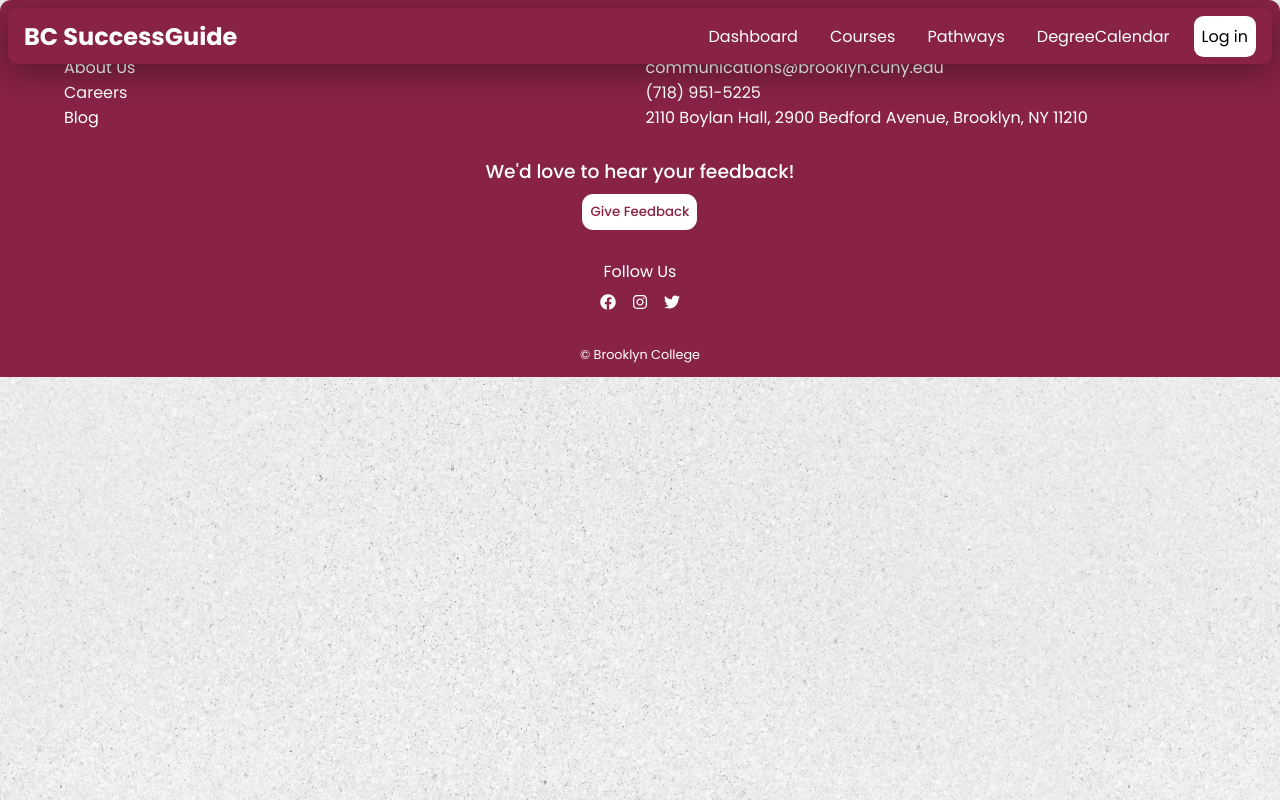
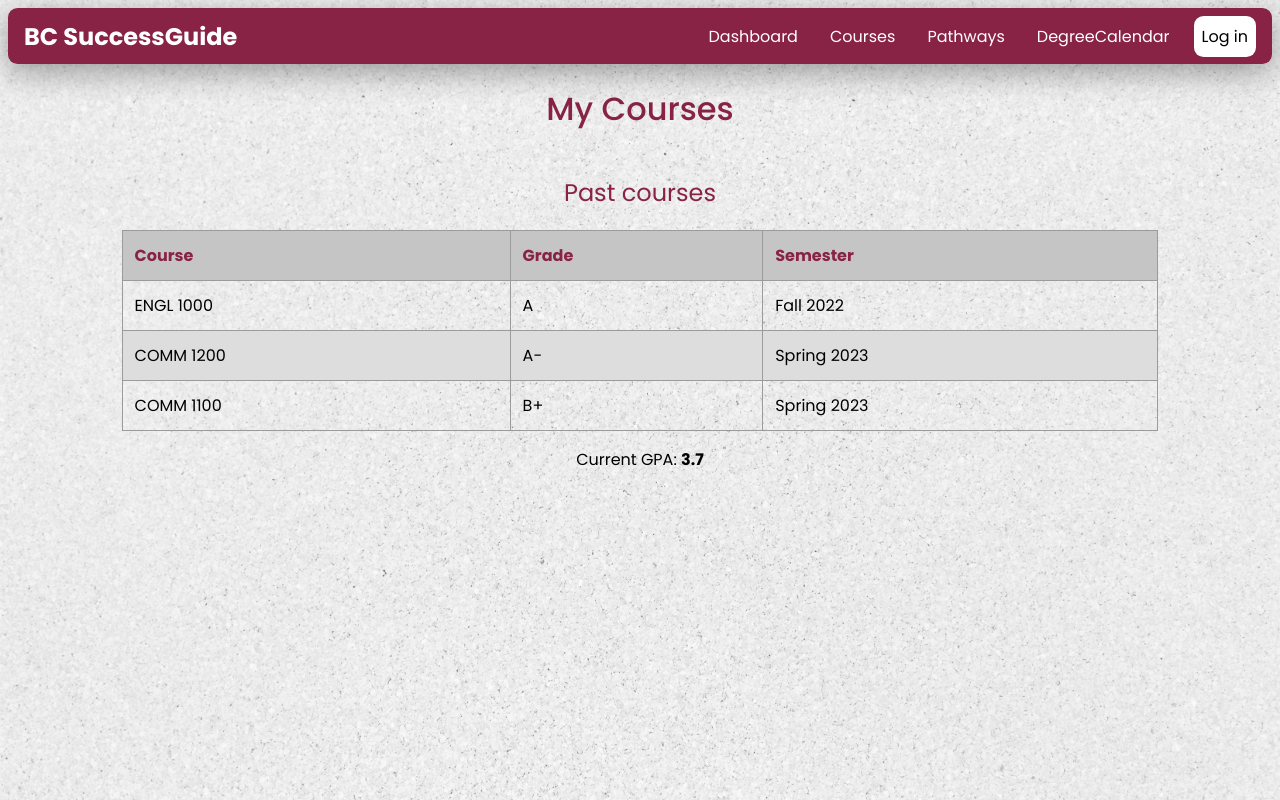
Before and after one commit to AliFares02/BC-SuccessGuide, a React (Vite) app in the folder client/: page /courses in a window 1280 px wide. Shown: the top 800 px of the page. Built offline with nearby package versions, Linux system fonts and the light colour scheme.

Commit message:
setup courses page initial layout with static filler data

```diff
--- a/client/src/App.css
+++ b/client/src/App.css
@@ -190,6 +190,16 @@ body {
 .page-title,
 .dashboard-container h2 {
   text-align: center;
+  font-size: 2rem;
+  font-weight: 500;
+  width: 90%;
+  color: rgb(136, 35, 70);
+}
+
+.page-sub-title {
+  text-align: center;
+  font-size: 1.5rem;
+  font-weight: 300;
   width: 90%;
   color: rgb(136, 35, 70);
 }
@@ -236,8 +246,9 @@ body {
   flex-direction: column;
   justify-content: center;
   align-items: center;
-  width: 95%;
-  height: 60dvh;
+  width: 100%;
+  min-height: 60dvh;
+  margin: 5rem 0;
 }
 
 .current-course-pathways-tracker {
@@ -245,9 +256,9 @@ body {
   flex-direction: column;
   justify-content: center;
   align-items: center;
-  min-height: 25rem;
   width: 95%;
-  max-width: 50rem;
+  max-width: 65rem;
+  flex-grow: 1;
   border: 2px solid rgb(136, 35, 70);
   border-radius: 0.7rem;
   overflow: hidden;
@@ -263,7 +274,9 @@ body {
 
 .current-course-pathways-subcontainer-title h2 {
   color: white !important;
-  margin: 0.7rem;
+  margin: 0.6rem;
+  font-size: 1.6rem;
+  font-weight: 500;
 }
 
 .current-courses-pathways-subcontainer {
@@ -271,19 +284,16 @@ body {
   flex-wrap: wrap;
   width: 100%;
   height: 100%;
+  flex-grow: 1;
 }
 
 .current-schedule {
-  flex: 1;
+  flex: 1 1 50%;
   border-collapse: collapse;
 }
 
 .current-schedule thead {
   background-color: #c5c5c5;
-}
-
-.current-schedule th {
-  padding: 0.5rem;
 }
 
 .current-schedule th,
@@ -306,11 +316,22 @@ body {
   align-items: center;
   justify-content: center;
   border-left: 2px solid rgb(136, 35, 70);
-  flex: 1;
+  flex: 1 1 50%;
 }
 
+.current-schedule h3 {
+  margin: 0.41rem;
+  display: flex;
+  justify-content: center;
+  align-items: center;
+  gap: 0.5rem;
+}
 .current-checklist h3 {
   margin: 0.5rem;
+  display: flex;
+  justify-content: center;
+  align-items: center;
+  gap: 0.5rem;
 }
 
 .current-checklist-tabs {
@@ -357,10 +378,17 @@ body {
   display: flex;
   flex-direction: column;
   width: 95%;
-  min-height: 50dvh;
+  min-height: 60dvh;
   margin-bottom: 5rem;
   justify-content: center;
   align-items: center;
+}
+
+.pathways-cards-title {
+  font-size: 1.6rem;
+  font-weight: 500;
+  text-align: center;
+  color: rgb(136, 35, 70);
 }
 
 .pathways-cards-sub-container {
@@ -368,7 +396,7 @@ body {
   flex-wrap: wrap;
   justify-content: center;
   align-items: center;
-  gap: 2rem;
+  gap: 3rem;
 }
 
 .thumbnail-card {
@@ -382,6 +410,8 @@ body {
 
 .thumbnail-card h2 {
   color: white;
+  font-weight: 500;
+  font-size: 1.3rem;
 }
 .thumbnail-card div {
   display: flex;
@@ -433,7 +463,55 @@ body {
   transform: scale(1.1);
 }
 
-/* Footer stlying */
+/* Courses page styling */
+.courses-container {
+  display: flex;
+  width: 100%;
+  margin-top: 4rem;
+  min-height: 100dvh;
+  flex-direction: column;
+  align-items: center;
+  flex: 1;
+}
+
+.courses-tables-container {
+  display: flex;
+  flex-direction: column;
+  justify-content: center;
+  align-items: center;
+  width: 90%;
+  margin-bottom: 3rem;
+}
+
+.past-courses-table {
+  width: 90%;
+  max-width: 75rem;
+  border-collapse: collapse;
+}
+
+.past-courses-table th {
+  color: rgb(136, 35, 70);
+}
+
+.past-courses-table th,
+.past-courses-table td {
+  border: 1px solid rgb(155, 155, 155);
+  padding: 12px;
+  text-align: left;
+}
+
+.past-courses-table thead {
+  background-color: #c5c5c5;
+}
+
+.past-courses-table tr:nth-child(even) {
+  background-color: #dddddd;
+}
+
+.current-gpa-container {
+}
+
+/* Footer styling */
 .footer-container {
   display: flex;
   flex-direction: column;
--- a/client/src/App.jsx
+++ b/client/src/App.jsx
@@ -3,6 +3,7 @@ import { Routes, Route } from "react-router-dom";
 import Navbar from "./components/Navbar";
 import Dashboard from "./pages/Dashboard";
 import Footer from "./components/Footer";
+import Courses from "./pages/Courses";
 
 function App() {
   return (
@@ -10,6 +11,7 @@ function App() {
       <Navbar />
       <Routes>
         <Route path="/" element={<Dashboard />} />
+        <Route path="/courses" element={<Courses />} />
       </Routes>
       <Footer />
     </div>
--- /dev/null
+++ b/client/src/pages/Courses.jsx
@@ -0,0 +1,45 @@
+import React from "react";
+
+function Courses() {
+  return (
+    <div className="courses-container">
+      <h1 className="page-title">My Courses</h1>
+      <div className="courses-tables-container">
+        <h2 className="page-sub-title">Past courses</h2>
+        <table className="past-courses-table">
+          <thead>
+            <tr>
+              <th>Course</th>
+              <th>Grade</th>
+              <th>Semester</th>
+            </tr>
+          </thead>
+          <tbody>
+            <tr>
+              <td>ENGL 1000</td>
+              <td>A</td>
+              <td>Fall 2022</td>
+            </tr>
+            <tr>
+              <td>COMM 1200</td>
+              <td>A-</td>
+              <td>Spring 2023</td>
+            </tr>
+            <tr>
+              <td>COMM 1100</td>
+              <td>B+</td>
+              <td>Spring 2023</td>
+            </tr>
+          </tbody>
+        </table>
+        <div className="current-gpa-container">
+          <p>
+            Current GPA: <b>3.7</b>
+          </p>
+        </div>
+      </div>
+    </div>
+  );
+}
+
+export default Courses;
--- a/client/src/pages/Dashboard.jsx
+++ b/client/src/pages/Dashboard.jsx
@@ -2,6 +2,7 @@ import React, { useState } from "react";
 import FlowChart from "../components/FlowChart";
 import { BsGraphUp, BsTools, BsCashCoin } from "react-icons/bs";
 import { MdOutlinePendingActions } from "react-icons/md";
+import { IoIosArrowForward } from "react-icons/io";
 
 function Dashboard() {
   const [selectedChecklistCategory, setSelectedChecklistCategory] = useState(0);
@@ -56,7 +57,14 @@ function Dashboard() {
             <table className="current-schedule">
               <thead>
                 <tr>
-                  <th>Current Courses</th>
+                  <th>
+                    <h3>
+                      Current Courses{" "}
+                      <IoIosArrowForward
+                        style={{ color: "rgb(136, 35, 70)", cursor: "pointer" }}
+                      />
+                    </h3>
+                  </th>
                 </tr>
               </thead>
               <tbody>
@@ -75,7 +83,12 @@ function Dashboard() {
               </tbody>
             </table>
             <div className="current-checklist">
-              <h3>Milestone Tracker</h3>
+              <h3>
+                Milestone Tracker{" "}
+                <IoIosArrowForward
+                  style={{ color: "rgb(136, 35, 70)", cursor: "pointer" }}
+                />
+              </h3>
               <div className="current-checklist-tabs">
                 {checklistCategories.map((checkListCategory, index) => (
                   <label
@@ -115,7 +128,9 @@ function Dashboard() {
       </div>
       <div className="pathways-cards-container">
         {/* make college life, expand your horizons, pathway to success be cards and once clicked will take them to pathways page, change pathways name to something more generic rather than college specific.  */}
-        <h2>Get the Tools to Jumpstart Your Future in CASD</h2>
+        <p className="pathways-cards-title">
+          Get the Tools to Jumpstart Your Future in CASD
+        </p>
         <div className="pathways-cards-sub-container">
           <div className="thumbnail-card">
             <img src="/assets/images/college_life_1.jpg" alt="" />
```
